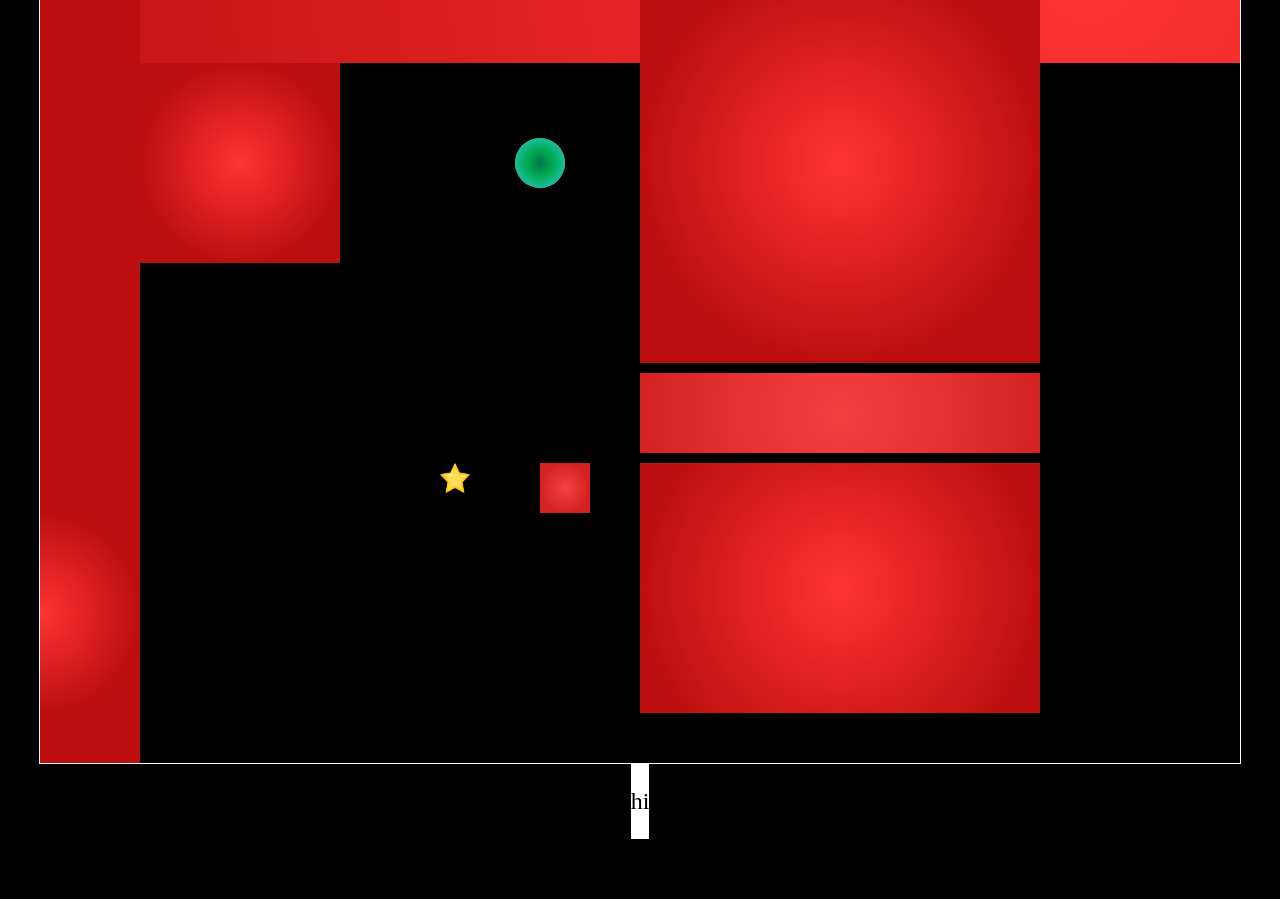
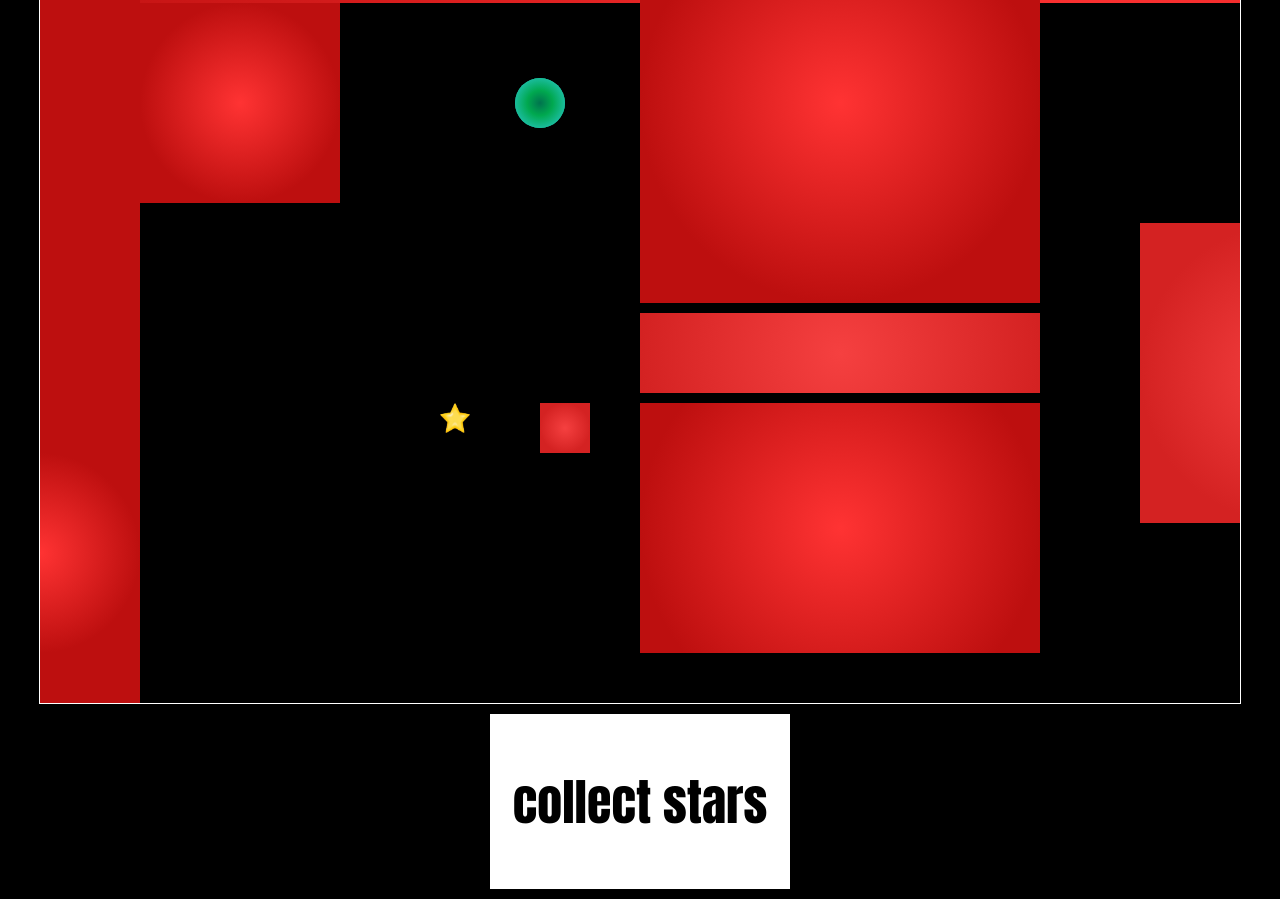
Before and after one commit to idnathecoder/uebung3, a plain HTML site: page index.html in a window 1280 px wide. Before the commit the page ends 839 px from the top, so only its background shows below. Drawn offline with Linux system fonts and the light colour scheme.

Commit message:
finalcommit13

```diff
--- a/index.html
+++ b/index.html
@@ -10,7 +10,7 @@
     <div>
        <canvas width="1200 px", height="800 px"></canvas>
         <div>
-            <p id="counter">hi</p>
+            <p id="counter">collect stars</p>
         </div>
     </div>
 
--- a/script.js
+++ b/script.js
@@ -6,6 +6,11 @@
     const friction = 0.97
 
     let framevelocity = {
+        x: 0,
+        y: 0
+    }
+
+    let frameposition = {
         x: 0,
         y: 0
     }
@@ -486,14 +491,18 @@
         }
 
         relocate(){
-            this.position.x = Math.floor(Math.random() * (2200 - 100 + 1)) + 100
-            this.position.y = Math.floor(Math.random() * (1400 - 100 + 1)) + 100;
+            this.position.x = Math.floor(Math.random() * (2200 - 100 + 1)) + 100 - frameposition.x
+            this.position.y = Math.floor(Math.random() * (1400 - 100 + 1)) + 100 - frameposition.y
+            const mitte={
+                x: this.position.x+15,
+                y: this.position.y+15
+            }
             for (let i = 0; i < allobstacles.length; i++) {
                 if(
-                    this.mitte.x + 15 > allobstacles[i].position.x &&
-                    this.mitte.x - 15 < allobstacles[i].position.x + allobstacles[i].width &&
-                    this.mitte.y + 15 > allobstacles[i].position.y &&
-                    this.mitte.y - 15 < allobstacles[i].position.y + allobstacles[i].height
+                    mitte.x + 15 > allobstacles[i].position.x &&
+                    mitte.x - 15 < allobstacles[i].position.x + allobstacles[i].width &&
+                    mitte.y + 15 > allobstacles[i].position.y &&
+                    mitte.y - 15 < allobstacles[i].position.y + allobstacles[i].height
                 ){
                     this.relocate()
                 }
@@ -510,10 +519,14 @@
             this.position.x -= framevelocity.x
             this.position.y -= framevelocity.y
 
-            let mitte={
+            frameposition.x += framevelocity.x
+            frameposition.y += framevelocity.y
+
+            const mitte={
                 x: this.position.x+15,
                 y: this.position.y+15
             }
+
             if(
                 mitte.x-15 - player.position.x - player.radius < 0 &&
                 -mitte.x-15 + player.position.x - player.radius < 0 &&
@@ -591,6 +604,17 @@
         new Obstacle(400, 250, 600, 500, 0),
 
         new Obstacle(50, 80, 1500, 410, 0),
+        new Obstacle(100, 400, 1300, 800, 10),
+        new Obstacle(400, 100, 1500, 700, 0),
+
+        new Obstacle(300, 300, 1100, 320, 15),
+
+        new Obstacle(30, 30, 380, 1000, 0.1),
+        new Obstacle(30, 30, 380, 1030, 0.1),
+        new Obstacle(30, 30, 380, 1060, 0.1),
+
+        new Obstacle(50, 50, 680, 1030, 1),
+        new Obstacle(50, 50, 750, 1060, 1),
 
 
 
@@ -606,6 +630,8 @@
 
         player.update()
         player.draw()
+        console.log(player.position.x)
+        console.log(player.position.y)
 
 
 
--- a/style.css
+++ b/style.css
@@ -18,10 +18,16 @@ canvas {
 }
 
 body > div > div {
-    margin: 30p;
+
+    margin: 10px;
+    width: 300px;
+
     background-color: white;
+    align-content: center;
 }
 
 #counter {
-    font-size: x-large;
+    font-size: 50px;
+    font-family: Impact, Haettenschweiler, 'Arial Narrow Bold', sans-serif;
+    text-align: center;
 }
```
